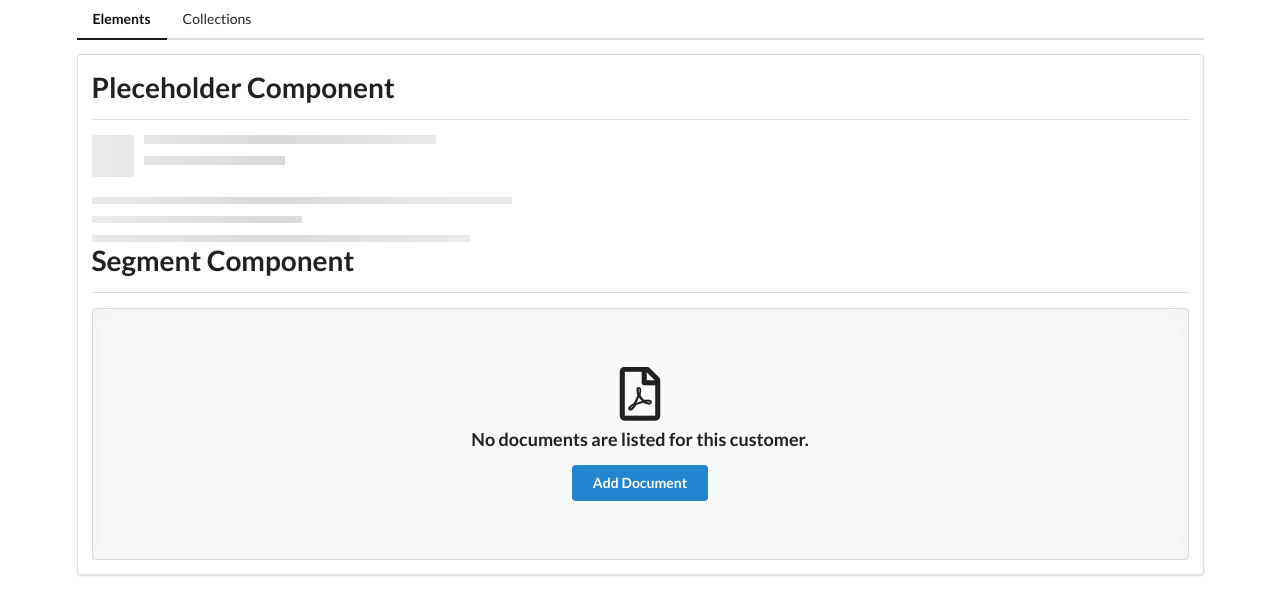
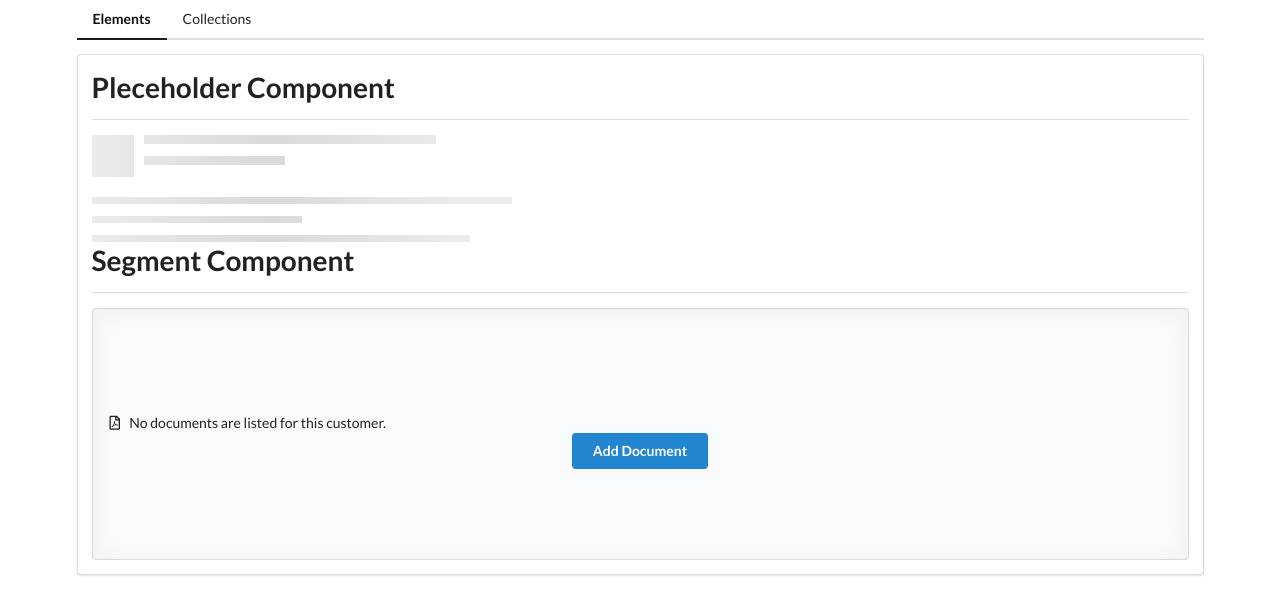
Before and after one commit to BeataJ/components-angular, an Angular app: page /elements in a window 1280 px wide. Shown: the top 614 px of the page. Built offline with nearby package versions, Linux system fonts and the light colour scheme.

Commit message:
add content to <pp-segment>

```diff
--- a/src/app/elements/elements-home/elements-home.component.html
+++ b/src/app/elements/elements-home/elements-home.component.html
@@ -1,4 +1,11 @@
 <app-divider> Pleceholder Component </app-divider>
 <app-placeholder></app-placeholder>
 <app-divider> Segment Component </app-divider>
-<app-segment></app-segment>
+<app-segment>
+  <header>
+    <i class="pdf file outline icon"></i>
+    No documents are listed for this customer.
+  </header>
+
+  <button class="ui primary button">Add Document</button>
+</app-segment>
--- a/src/app/elements/segment/segment.component.html
+++ b/src/app/elements/segment/segment.component.html
@@ -1,7 +1,4 @@
 <div class="ui placeholder segment">
-  <div class="ui icon header">
-    <i class="pdf file outline icon"></i>
-    No documents are listed for this customer.
-  </div>
-  <div class="ui primary button">Add Document</div>
+  <div class="ui icon header"></div>
+  <ng-content></ng-content>
 </div>
```
